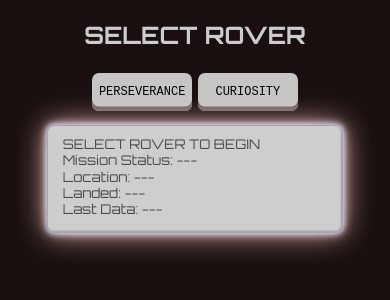
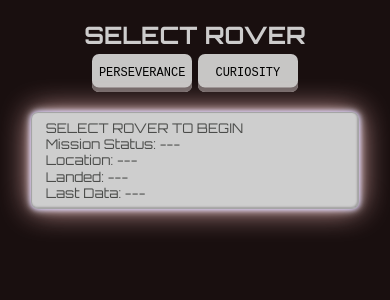
Before and after one commit to kingbgreen5/rover-link, a React (Vite) app: page / in a window 390 px wide. Shown: the top 300 px of the page. Built offline with nearby package versions, Linux system fonts and the light colour scheme.

Commit message:
fixed jsx so that curiosity and perseverance work correctly

```diff
--- a/src/components/CuriositySearchBar.jsx
+++ b/src/components/CuriositySearchBar.jsx
@@ -4,11 +4,18 @@
 
     const [lastDate, setLastDate] = useState([])
     const [formState, setFormState] = useState({ searchInput: ''});
-    const startDate = new Date('2004-01-25');
-    const endDate = new Date('2018-06-11');
+    const startDate = new Date('2012-08-06');
+   const [endDate, setEndDate] = useState(null); // Initialize endDate as null
+
+    useEffect(() => {
+        if (roverManifest && roverManifest.max_date) {
+            const rmMaxDate = new Date(roverManifest.max_date);
+            setEndDate(rmMaxDate); // Set endDate when roverManifest is available
+        }
+    }, [roverManifest]); // Run this effect whenever roverManifest changes
+
     const formDate = new Date(formState.searchInput);
-    const isInRange = formDate >= startDate && formDate <= endDate;
-
+    const isInRange = endDate && formDate >= startDate && formDate <= endDate;
 
 
 
--- a/src/components/PerseveranceSearchBar.jsx
+++ b/src/components/PerseveranceSearchBar.jsx
@@ -1,14 +1,36 @@
+// import React, { useState, useEffect } from 'react';
+
+// const PerseveranceSearchBar = ({ photoArray, setPhotoArray, roverManifest }) => {
+
+//   const rmMax= roverManifest.max_date
+
+//     const [lastDate, setLastDate] = useState([])
+//     const [formState, setFormState] = useState({ searchInput: ''});
+//     const startDate = new Date('2021-02-18');
+//     const endDate = new Date({rmMax});
+//     const formDate = new Date(formState.searchInput);
+//     const isInRange = formDate >= startDate && formDate <= endDate;
+
+
+
+
 import React, { useState, useEffect } from 'react';
 
 const PerseveranceSearchBar = ({ photoArray, setPhotoArray, roverManifest }) => {
+    const [lastDate, setLastDate] = useState([]);
+    const [formState, setFormState] = useState({ searchInput: '' });
+    const startDate = new Date('2021-02-18');
+    const [endDate, setEndDate] = useState(null); // Initialize endDate as null
 
-    const [lastDate, setLastDate] = useState([])
-    const [formState, setFormState] = useState({ searchInput: ''});
-    const startDate = new Date('2004-01-25');
-    const endDate = new Date('2018-06-11');
+    useEffect(() => {
+        if (roverManifest && roverManifest.max_date) {
+            const rmMaxDate = new Date(roverManifest.max_date);
+            setEndDate(rmMaxDate); // Set endDate when roverManifest is available
+        }
+    }, [roverManifest]); // Run this effect whenever roverManifest changes
+
     const formDate = new Date(formState.searchInput);
-    const isInRange = formDate >= startDate && formDate <= endDate;
-
+    const isInRange = endDate && formDate >= startDate && formDate <= endDate;
 
 
 
@@ -36,7 +58,7 @@
 
       const handleFormSubmit = async (event) => {
         // usersSearchInput = formState.searchInput
-        var apiUrl = 'https://api.nasa.gov/mars-photos/api/v1/rovers/curiosity/photos?earth_date=' + formState.searchInput +  '&z&api_key=0kRnAVYNc2gsCR3nOYw7LjB2uBvKsB75RLIkT25q'
+        var apiUrl = 'https://api.nasa.gov/mars-photos/api/v1/rovers/perseverance/photos?earth_date=' + formState.searchInput +  '&z&api_key=0kRnAVYNc2gsCR3nOYw7LjB2uBvKsB75RLIkT25q'
         event.preventDefault();
         console.log("Submit Button Clicked")
         // console.log(formState.searchInput);
--- a/src/index.css
+++ b/src/index.css
@@ -330,7 +330,9 @@
         height: 50px;
         display: none;
     }
-
+    .rover-select-container{
+        margin-top: -5%;
+    }
     .rover-select-button{
        padding-top:1em;
        padding-bottom: 1em;
@@ -345,9 +347,10 @@
 
 
 .grid-container {
-    width: 265px;
-    padding: 1.1em;
-    padding-top: .7em;
+    width: 80%;
+    padding: 1em;
+    padding-top: .5em;
+    padding-bottom: .5em;
     margin-top: -4%;
 }
 
```
